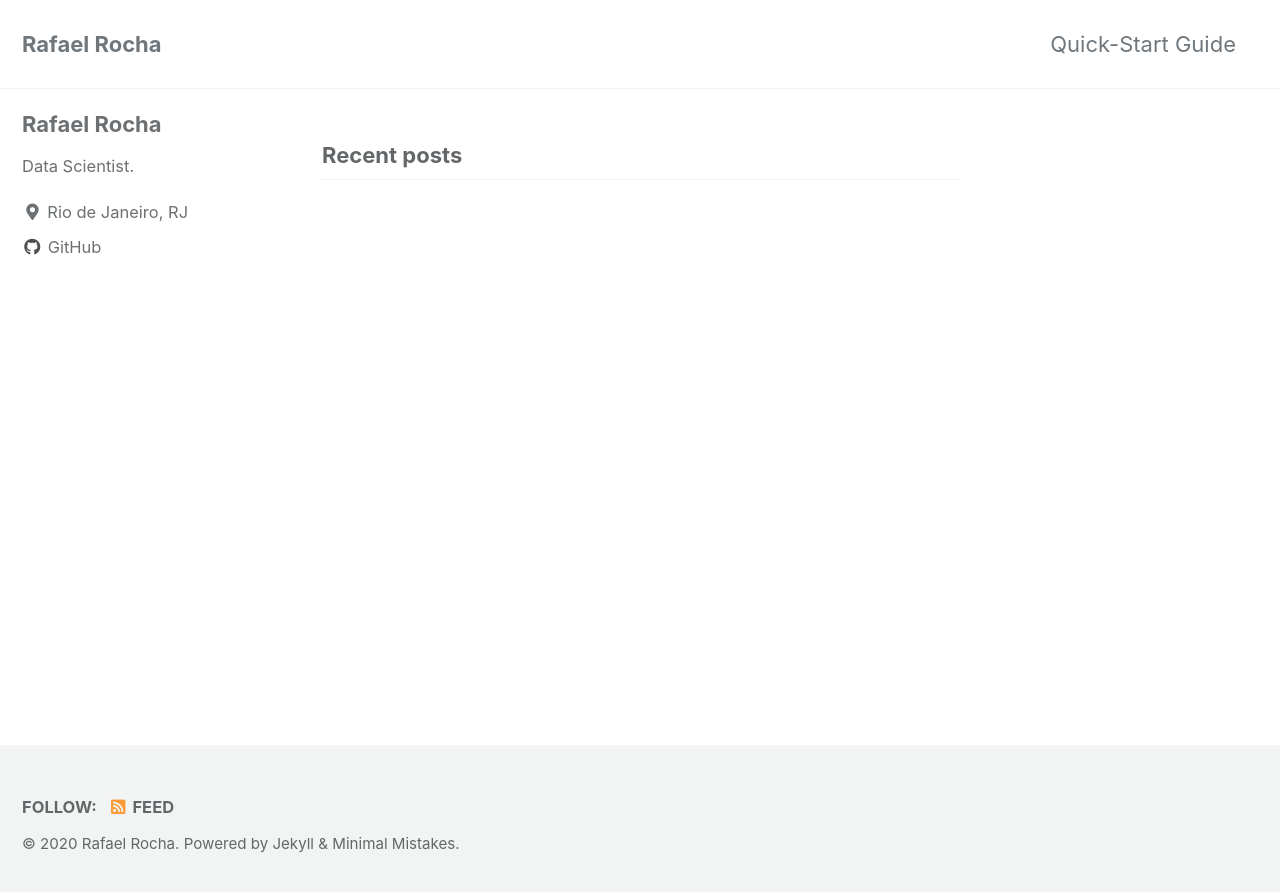
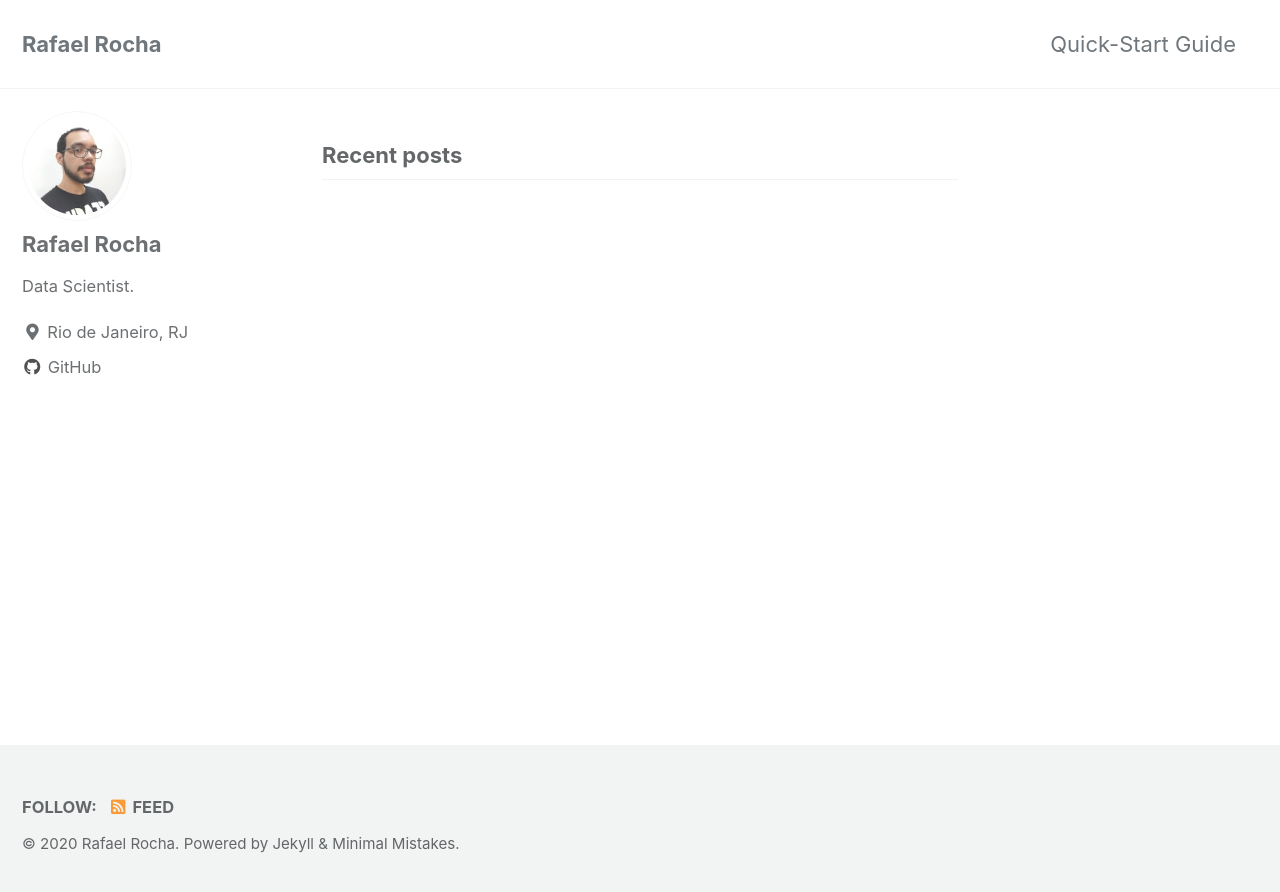
Before and after one commit to rocharhs/rocharhs.github.io, a Jekyll site: the page built from index.html, in a window 1280 px wide. Shown: the top 892 px of the page. Built offline with Jekyll 4.4.1, drawn with Linux system fonts in a browser that asks for light colours; cached includes are drawn as plain includes; the list of posts is cut into pages by our own code.

Commit message:
upload bio photo

```diff
--- a/_config.yml
+++ b/_config.yml
@@ -94,7 +94,7 @@ analytics:
 # Site Author
 author:
   name             : "Rafael Rocha"
-  avatar           : #"/assets/images/bio-photo.jpg" # path of avatar image, e.g. "/assets/images/bio-photo.jpg"
+  avatar           : "/assets/images/bio-photo.jpg" # path of avatar image, e.g. "/assets/images/bio-photo.jpg"
   bio              : "Data Scientist."
   location         : "Rio de Janeiro, RJ"
   email            :
```
